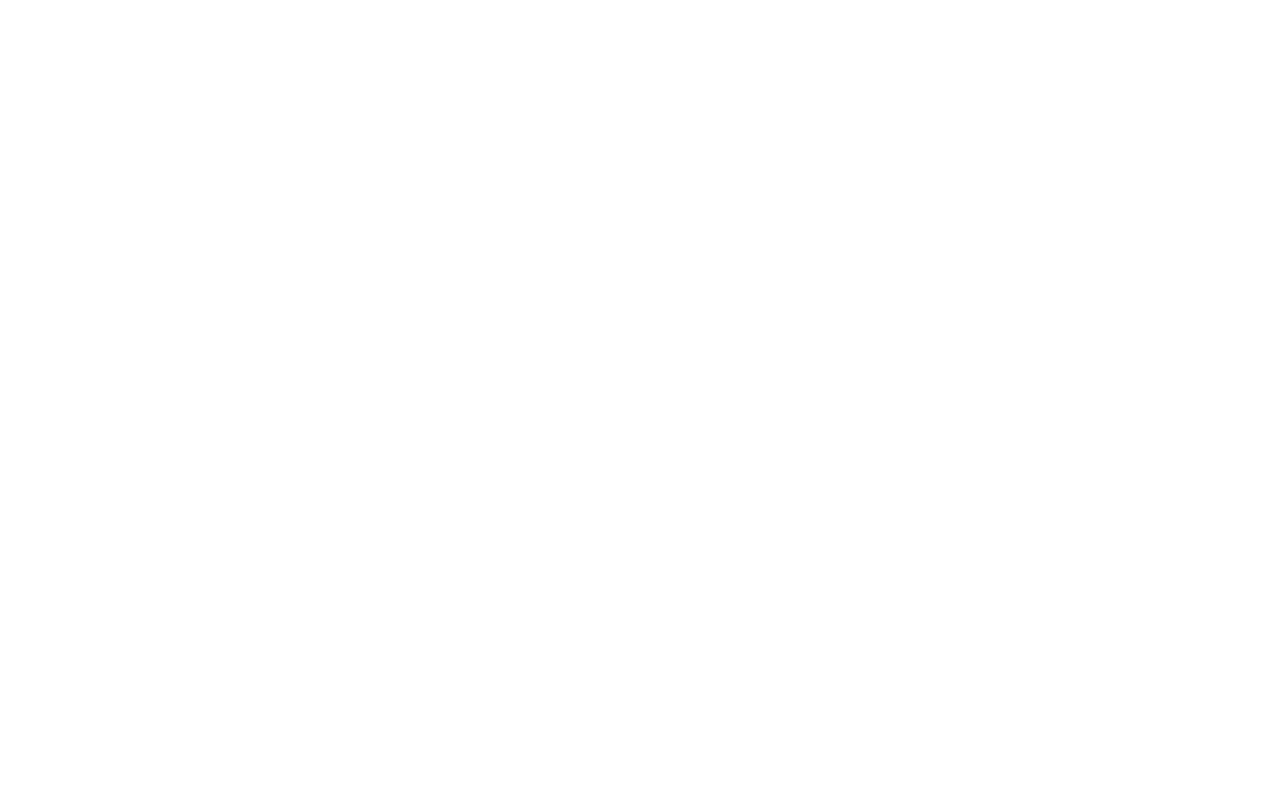
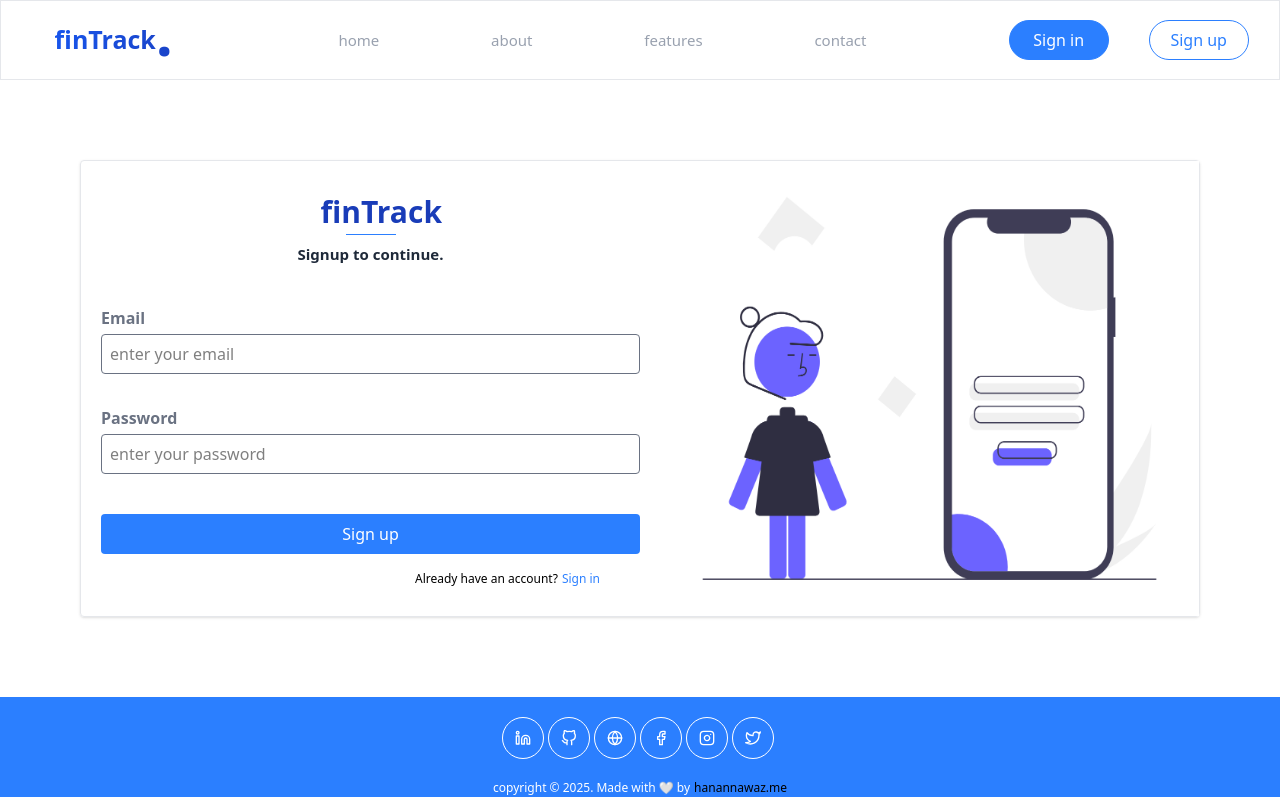
Before and after one commit to Hanan-Nawaz/FinTrack, a React (Vite) app in the folder frontend/: page /sign-up in a window 1280 px wide. Before the commit this address had no page. Built offline with nearby package versions, Linux system fonts and the light colour scheme.

Commit message:
build successfull.

```diff
--- a/frontend/src/App.jsx
+++ b/frontend/src/App.jsx
@@ -5,6 +5,7 @@
 import Contact from './components/contact';
 import Footer from './components/footer';
 import SignIn from './components/sign-in';
+import SignUp from './components/sign-up';
 import { Route, BrowserRouter, Routes } from 'react-router-dom'
 
 function App() {
@@ -36,6 +37,7 @@
         <Routes>
           <Route path='/' element={<Layout><HomeLayout /></Layout>} />
           <Route path='/sign-in' element={<Layout><SignIn /></Layout>} />
+          <Route path='/sign-up' element={<Layout><SignUp /></Layout>} />
         </Routes>
 
       </BrowserRouter>
--- a/frontend/src/components/sign-in.jsx
+++ b/frontend/src/components/sign-in.jsx
@@ -3,7 +3,7 @@
 
 function signin() {
     return (
-        <div className='flex flex-col md:flex-row my-20 mx-10 border-1 rounded border-gray-200 shadow'>
+        <div className='flex flex-col md:flex-row my-20 mx-20 border-1 rounded border-gray-200 shadow'>
             <div className='flex-1'>
                 <img src={sign_in} className='h-100 md:h-full' />
             </div>
@@ -29,7 +29,7 @@
                 </div>
 
                 <div className='flex flex-col mt-10'>
-                    <button className=' p-2 bg-blue-500 text-white hover:text-blue-500 hover:bg-transparent  h-10 hover:border-1 hover:border-blue-500 rounded ' placeholder='enter your email'>Sign in</button>
+                    <button className=' p-2 bg-blue-500 text-white hover:text-blue-500 hover:bg-transparent  h-10 hover:border-1 hover:border-blue-500 rounded '>Sign in</button>
                 </div>
 
                 <div className="flex justify-end items-center mx-10 mt-4 text-[7px] md:text-[12px]">
--- /dev/null
+++ b/frontend/src/components/sign-up.jsx
@@ -0,0 +1,39 @@
+import React from 'react'
+import { sign_up } from '../images/index.js'
+
+function signup() {
+  return (
+    <div className='flex flex-col md:flex-row my-20 mx-20 border-1 rounded border-gray-200 shadow'>
+
+               <div className='flex-1 mx-5 my-7'>
+                   <div className='ml-auto mr-auto text-blue-800 font-semibold text-[30px] w-[100px]'>finTrack <span className='block border-b border-blue-500 w-[50px] ml-auto mr-auto'></span></div>
+                   <p className='text-gray-800 font-semibold text-[15px] text-center mt-2'>Signup to continue.</p>
+                   <div className='flex flex-col  mt-10'>
+                       <label className='font-semibold text-gray-500  mb-1'>Email</label>
+                       <input className=' p-2  h-10 border-1 border-gray-500 rounded' placeholder='enter your email' required type='email'/>
+                   </div>
+
+                   <div className='flex flex-col mt-8'>
+                       <label className='font-semibold text-gray-500  mb-1'>Password</label>
+                       <input className=' p-2  h-10 border-1 border-gray-500 rounded' placeholder='enter your password' required type='password'/>
+                   </div>
+
+                   <div className='flex flex-col mt-10'>
+                       <button className=' p-2 bg-blue-500 text-white hover:text-blue-500 hover:bg-transparent  h-10 hover:border-1 hover:border-blue-500 rounded'>Sign up</button>
+                   </div>
+
+                   <div className="flex justify-end items-center mx-10 mt-4 text-[7px] md:text-[12px]">
+                       <div className="mr-1 text-end">Already have an account?</div>
+                       <a className="text-blue-500 hover:text-blue-800 cursor-pointer text-end">Sign in</a>
+                   </div>
+
+               </div>
+
+                <div className='flex-1'>
+                   <img src={sign_up} className='h-100 md:h-full' />
+               </div>
+           </div>
+  )
+}
+
+export default signup;
```
Also changed, not shown: frontend/src/images/signup.png, 1 other file (tests, documents, lock files or other folders).
